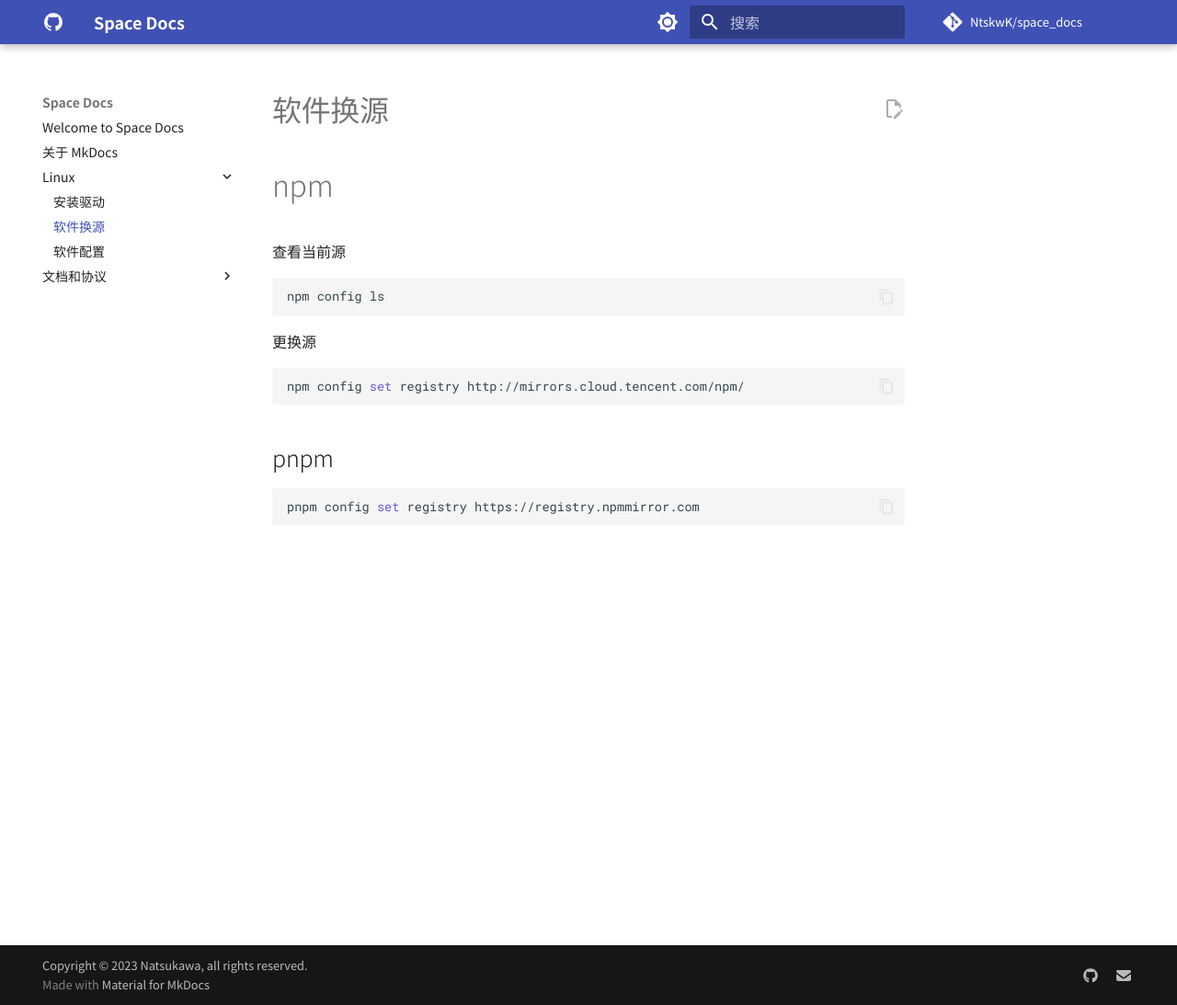
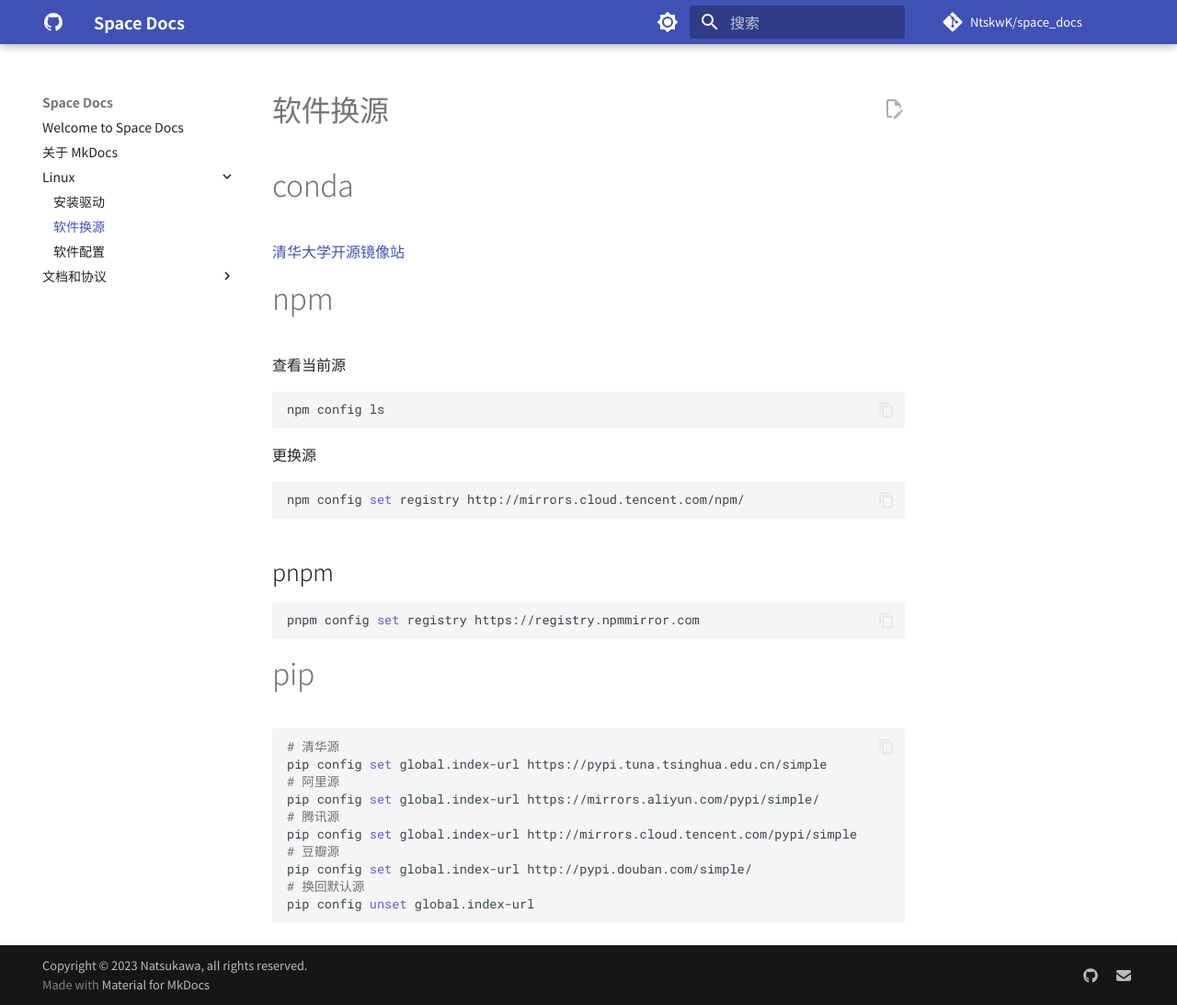
Before and after one commit to NtskwK/space_docs, an MkDocs documentation site: the page built from docs/Linux/环境配置.md, in a window 1280 px wide and 1093 px high. Shown: the whole window at 92% size. Built offline with MkDocs 1.6.1 and Material for MkDocs 9.7.7, drawn with Linux system fonts in a browser that asks for light colours; comment, search, counter and statistics services are not loaded.

Commit message:
add: pip换源

````diff
--- a/docs/Linux/环境配置.md
+++ b/docs/Linux/环境配置.md
@@ -1,11 +1,17 @@
 # 软件换源
+
+# conda
+
+[清华大学开源镜像站](https://mirrors.tuna.tsinghua.edu.cn/help/anaconda/)
 
 # npm
 
 查看当前源
+
 ```bash
 npm config ls
 ```
+
 更换源
 
 ```bash
@@ -16,3 +22,18 @@ npm config set registry http://mirrors.cloud.tencent.com/npm/
 ```bash
 pnpm config set registry https://registry.npmmirror.com
 ```
+
+# pip
+
+```bash
+# 清华源
+pip config set global.index-url https://pypi.tuna.tsinghua.edu.cn/simple
+# 阿里源
+pip config set global.index-url https://mirrors.aliyun.com/pypi/simple/
+# 腾讯源
+pip config set global.index-url http://mirrors.cloud.tencent.com/pypi/simple
+# 豆瓣源
+pip config set global.index-url http://pypi.douban.com/simple/
+# 换回默认源
+pip config unset global.index-url
+```
````
